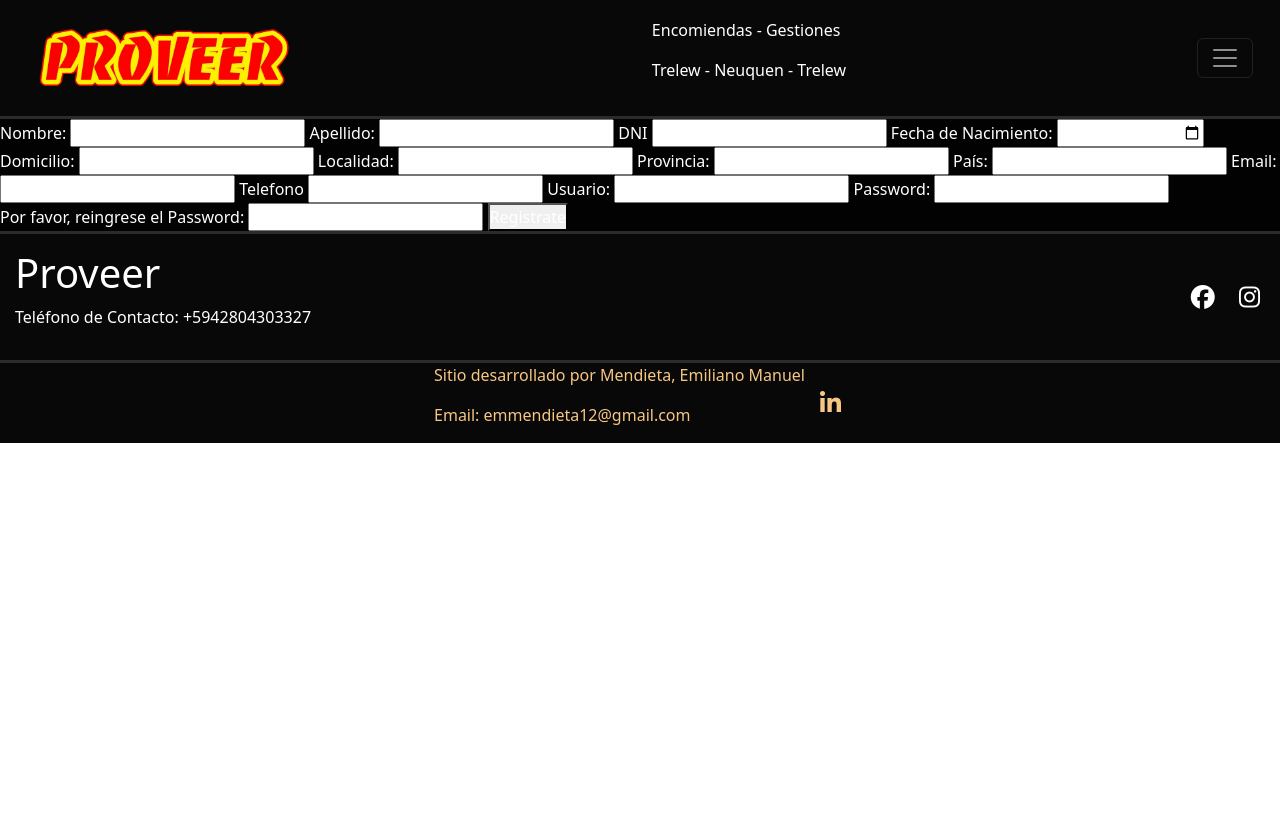
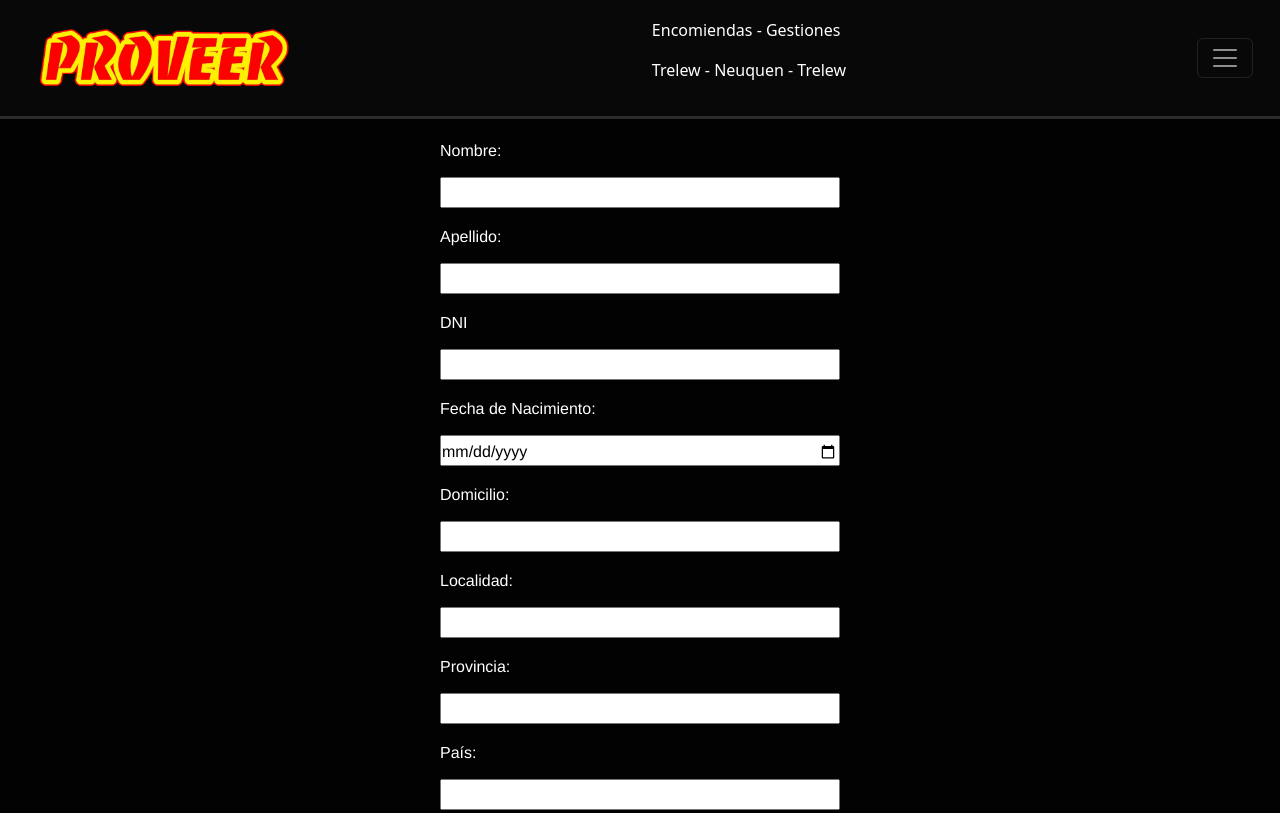
Before and after one commit to Emmendieta/CH-DesarrolloWeb, a plain HTML site: page pages/sing_up.html in a window 1280 px wide. Shown: the top 813 px of the page. Drawn offline with nearby package versions, Linux system fonts and the light colour scheme.

Commit message:
correcciones en index, help, login, seguimiento y sing up

```diff
--- a/pages/sing_up.html
+++ b/pages/sing_up.html
@@ -16,6 +16,7 @@
         <!--Header-->
 
         <header id="header">
+
             <nav id="hdNavBar" class="navbar navbar-dark">
                 <div class="container-fluid">
                     <!-- Logo -->
@@ -54,51 +55,55 @@
                     </section>
                 </div>
             </nav>
+
         </header>
 
         <!--Main-->
 
         <main id="main">
+
             <section>
                 <!-- Formulario para Registrarse -->
-                <article class="main__article">
-                    <form action="" method="post" class="main__form">
-                        <label for="" class="main__form--label">Nombre:</label>
-                        <input type="text" class="main__form--input">
-                        <label for="" class="main__form--label">Apellido:</label>
-                        <input type="text" class="main__form--input">
-                        <label for="" class="main__form--label">DNI</label>
-                        <input type="number" class="main__form--input">
-                        <label for="" class="main__form--label">Fecha de Nacimiento:</label>
-                        <input type="date" class="main__form--input">
-                        <label for="" class="main__form--label">Domicilio:</label>
-                        <input type="text" class="main__form--input">
-                        <label for="" class="main__form--label">Localidad:</label>
-                        <input type="text" class="main__form--input">
-                        <label for="" class="main__form--label">Provincia:</label>
-                        <input type="text" class="main__form--input">
-                        <label for="" class="main__form--label">País:</label>
-                        <input type="text" class="main__form--input">
-                        <label for="" class="main__form--label">Email:</label>
-                        <input type="email" class="main__form--input">
-                        <label for="" class="main__form--label">Telefono</label>
-                        <input type="number" class="main__form--input">
-                        <label for="" class="main__form--label">Usuario:</label>
-                        <input type="text" id="usuario" class="main__form--input">
-                        <label for="" class="main__form--label">Password:</label>
-                        <input type="password" id="password" class="main__form--input">
-                        <label for="" class="main__form--label">Por favor, reingrese el Password:</label>
-                        <input type="password" id="password" class="main__form--input">
-                        <button type="button" class="main__form--button">Registrate</button>
+                <article class="mnArticle">
+                    <form action="" method="post" class="mnArtForm">
+                        <label for="" class="mnArtFmLabel">Nombre:</label>
+                        <input type="text" class="mnArtFmInput">
+                        <label for="" class="mnArtFmLabel">Apellido:</label>
+                        <input type="text" class="mnArtFmInput">
+                        <label for="" class="mnArtFmLabel">DNI</label>
+                        <input type="number" class="mnArtFmInput">
+                        <label for="" class="mnArtFmLabel">Fecha de Nacimiento:</label>
+                        <input type="date" class="mnArtFmInput">
+                        <label for="" class="mnArtFmLabel">Domicilio:</label>
+                        <input type="text" class="mnArtFmInput">
+                        <label for="" class="mnArtFmLabel">Localidad:</label>
+                        <input type="text" class="mnArtFmInput">
+                        <label for="" class="mnArtFmLabel">Provincia:</label>
+                        <input type="text" class="mnArtFmInput">
+                        <label for="" class="mnArtFmLabel">País:</label>
+                        <input type="text" class="mnArtFmInput">
+                        <label for="" class="mnArtFmLabel">Email:</label>
+                        <input type="email" class="mnArtFmInput">
+                        <label for="" class="mnArtFmLabel">Telefono</label>
+                        <input type="number" class="mnArtFmInput">
+                        <label for="" class="mnArtFmLabel">Usuario:</label>
+                        <input type="text" id="usuario" class="mnArtFmInput">
+                        <label for="" class="mnArtFmLabel">Password:</label>
+                        <input type="password" id="password" class="mnArtFmInput">
+                        <label for="" class="mnArtFmLabel">Por favor, reingrese el Password:</label>
+                        <input type="password" id="password" class="mnArtFmInput">
+                        <button type="button" class="mnArtFmButton">Registrate</button>
                     </form>
                 </article>
             </section>
+
         </main>
 
         <!--Footer-->
 
 
         <footer id="footer">
+
             <!-- Footer Top -->
             <div class="ftTop">
                 <!-- Sección con Nombre de empresa y teléfono de Contacto -->
@@ -124,6 +129,7 @@
                     <a href="https://www.linkedin.com/in/emiliano-manuel-mendieta-739630221/" target="_blank" class="ftBottomSectLink"><i class="fa-brands fa-linkedin-in fa-xl"></i></a>
                 </section>
             </div>
+
         </footer>
 
         <!--Script de Iconos en Fontawesome -->
--- a/style.css
+++ b/style.css
@@ -80,22 +80,18 @@ body {
     padding: 20px;
 }
 
-.mnArtSectP {
-    text-align: justify;
-}
-
-
-/*
-
-
-.main__form {
+.mnArtForm {
     display: grid;
     grid-template-columns: repeat(3, 1fr);
     gap: 10px;
     margin: 15px;
 }
 
-.main__form--input, .main__form--label, .main__form--button {
+.mnArtSectP {
+    text-align: justify;
+}
+
+.mnArtFmLabel, .mnArtFmInput, .mnArtFmButton {
     grid-column: 2 / 3;
     margin: 2px 5px;
     padding-top: 3px;
@@ -103,11 +99,11 @@ body {
     text-align: justify;
 }
 
-.main__form--input, .main__form--button {
+.mnArtFmInput, .mnArtFmButton {
     color: black;
 }
 
-.main__form--button {
+.mnArtFmButton {
     display: inline-flex;
     justify-content: center;
     color: rgb(223, 221, 221);
@@ -120,25 +116,41 @@ body {
     margin: 20px 30%;
 }
 
-p {
-    text-align: justify;
-    padding-right: 30px;
+.mnSectH1, .mnSectH2, .mnSectP {
+    margin-top: 10px;
+    padding-bottom: 10px;
 }
 
-h2 {
-    font-size: xx-large;
+.mnSectH1 {
+    font-size: 25px;
     text-decoration: underline;
     text-align: center;
-    padding: 10px 15px;
+    padding: 5px 15px;
     color: yellow;
 }
 
-h4 {
+.mnSectH2 {
+    font-size: 23px;
     text-align: justify;
     text-decoration: underline;
-    padding: 10px 0;
+    padding: 5px 15px;
     color: red;
-} */
+}
+
+.mnSectH3 {
+    font-size: 19px;
+    text-align: justify;
+    text-decoration: underline;
+    padding: 5px 15px;
+    color: orange;
+}
+
+.mnSectP {
+    font-size: 17px;
+    text-align: justify;
+    padding: 5px 15px;
+}
+
 
 /* ---- INDEX ---- */
 
@@ -217,7 +229,7 @@ h4 {
 
 /* ---- HELP ---- */
 
-/* .main__form--textArea {
+.mnArtFmTextArea {
     grid-column: 2 / 3;
     margin: 2px 5px;
     padding-top: 3px;
@@ -226,37 +238,13 @@ h4 {
     height: 200px;
     width: auto;
     color: black;
-} */
+}
 
 /* ---- LOGIN ---- */
 
 
 /* ---- SEGUIMIENTO ---- */
 
-/* .main__section--seguimiento {
-    display: flex;
-    flex-direction: column;
-    align-items: center;
-    margin: 10px;
-}
-
-.main__section--parrafo, .main__section--h4, .main__section--h5, .main__section--h6 {
-    margin-top: 10px;
-    padding-bottom: 10px;
-}
-
-.main__section--h4 {
-    font-size: 20px;
-}
-
-.main__section--h5 {
-    font-size: 18px;
-}
-
-.main__section--h6 {
-    font-size: 16px;
-}
- */
 /* ---- SING UP ---- */
 
 /* ----  Footer ---- */
```
Also changed, not shown: pages/help.html (+16 -13 lines), pages/login.html (+13 -7 lines), pages/seguimiento.html (+19 -14 lines).
